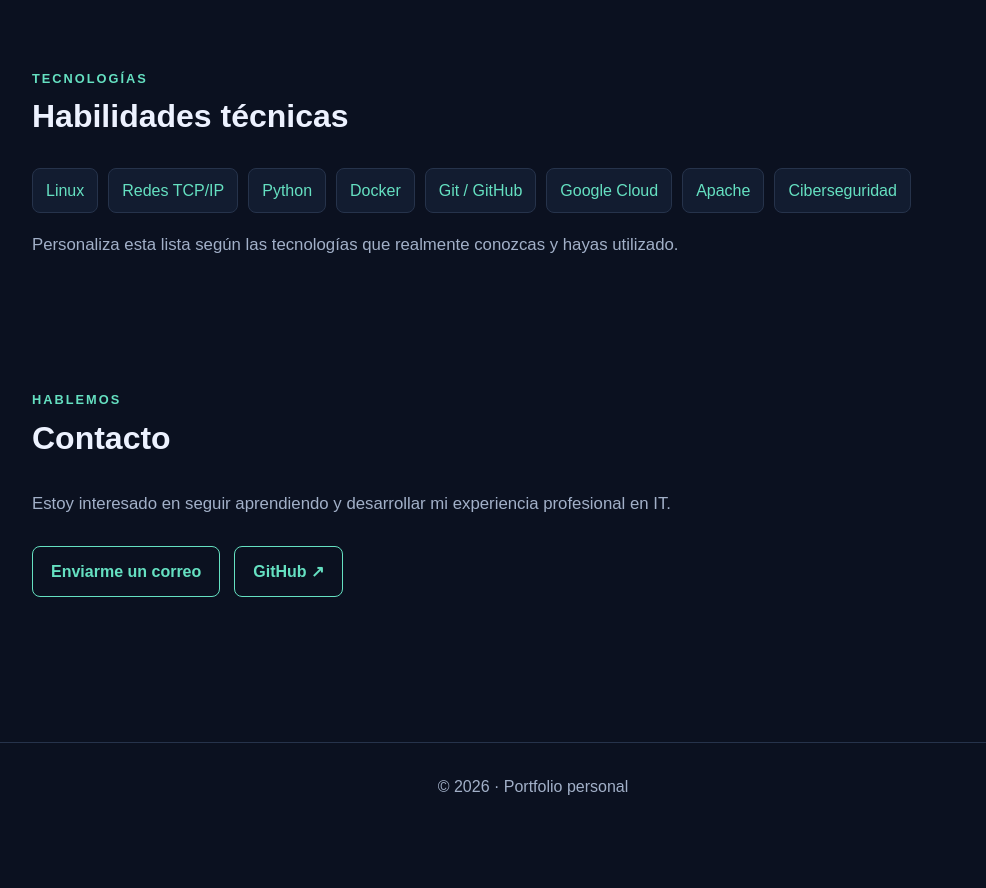
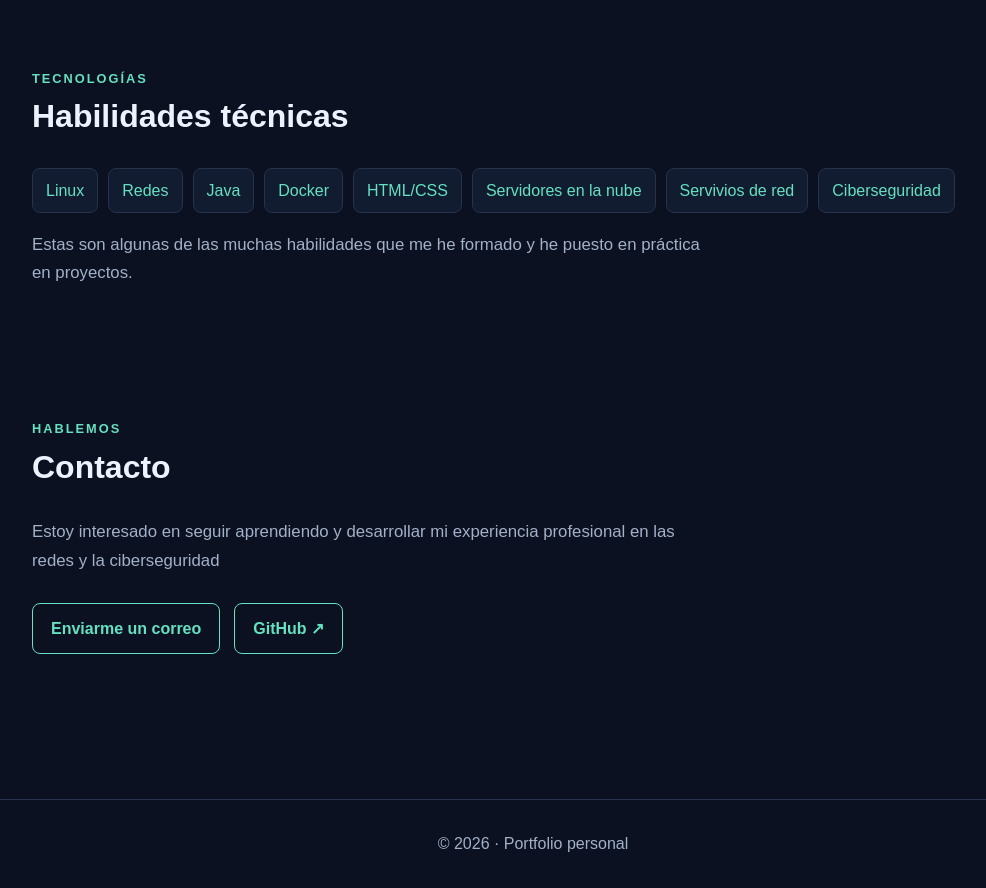
Before and after one commit to jootoss/jootoss.github.io, a plain HTML site: page index.html in a window 1280 px wide. Shown: the part 1547-2435 px from the top of the page, without its empty margins (107-1093 px from the left). Before the commit the page ends 2377 px from the top, so only its background shows below. Drawn offline with Linux system fonts and the light colour scheme.

Commit message:
Update index.html

```diff
--- a/index.html
+++ b/index.html
@@ -288,18 +288,18 @@
 
       <div class="skills">
         <span class="skill">Linux</span>
-        <span class="skill">Redes TCP/IP</span>
-        <span class="skill">Python</span>
+        <span class="skill">Redes</span>
+        <span class="skill">Java</span>
         <span class="skill">Docker</span>
-        <span class="skill">Git / GitHub</span>
-        <span class="skill">Google Cloud</span>
-        <span class="skill">Apache</span>
+        <span class="skill">HTML/CSS</span>
+        <span class="skill">Servidores en la nube</span>
+        <span class="skill">Servivios de red</span>
         <span class="skill">Ciberseguridad</span>
       </div>
 
       <p class="description" style="margin-top: 18px">
-        Personaliza esta lista según las tecnologías
-        que realmente conozcas y hayas utilizado.
+        Estas son algunas de las muchas habilidades que me he formado y he puesto
+        en práctica en proyectos.
       </p>
     </section>
 
@@ -309,15 +309,15 @@
 
       <p class="description">
         Estoy interesado en seguir aprendiendo y
-        desarrollar mi experiencia profesional en IT.
+        desarrollar mi experiencia profesional en las redes y la ciberseguridad
       </p>
 
       <div class="buttons">
-        <a class="button" href="mailto:TU-CORREO">
+        <a class="button" href="mailto:joeltostado8@gmail.com">
           Enviarme un correo
         </a>
         <a class="button"
-           href="https://github.com/TU-USUARIO"
+           href="https://github.com/jootoss"
            target="_blank" rel="noopener noreferrer">
           GitHub ↗
         </a>
```
